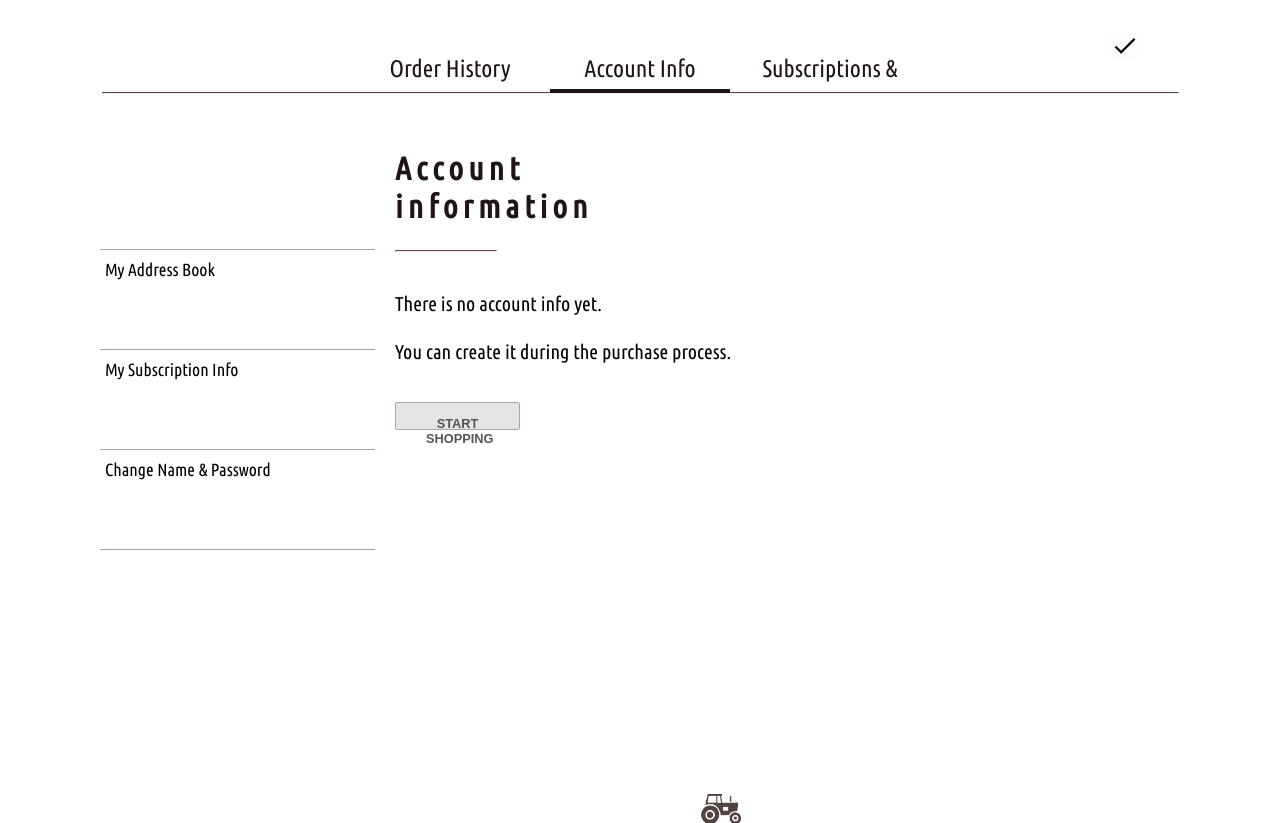
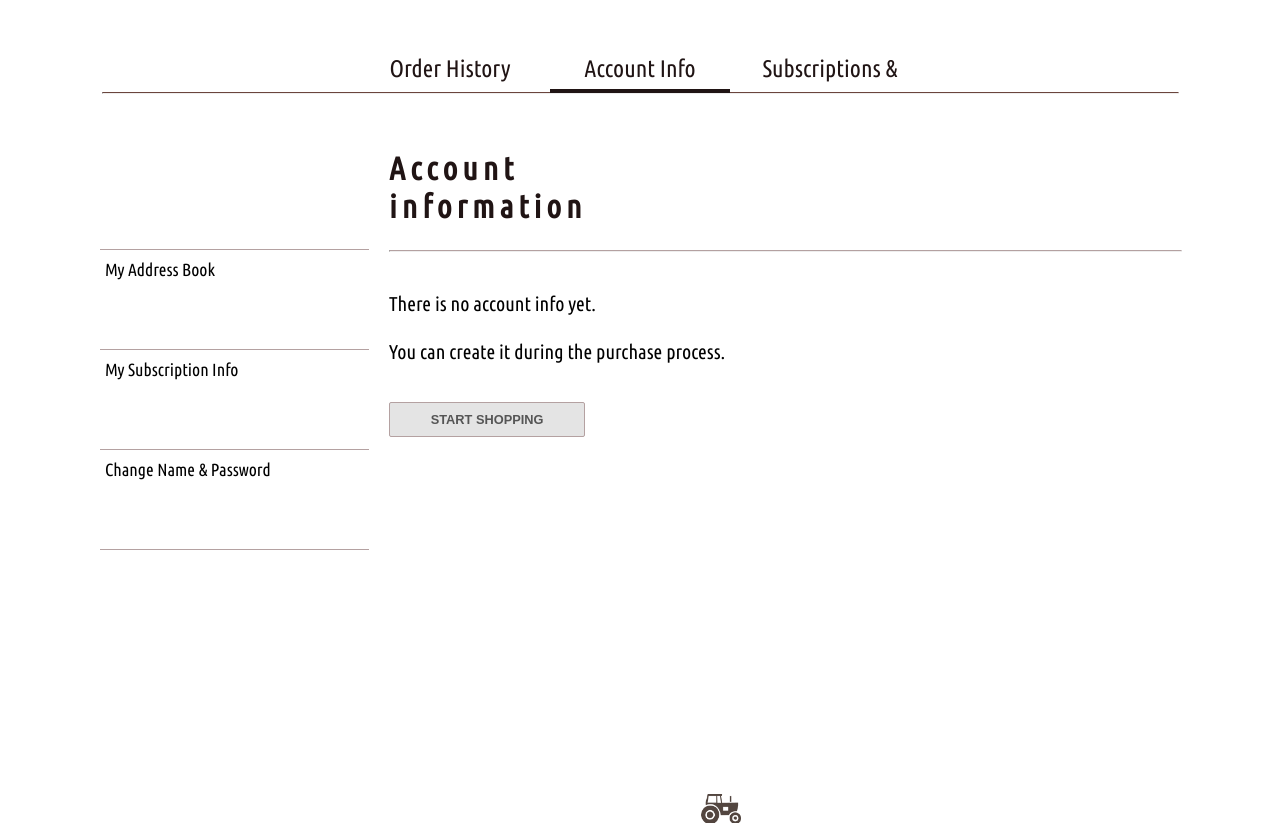
Before and after one commit to GrinLee/grinfarm, a PHP site: page /account.php?tab=acc in a window 1280 px wide. Shown: the part 80-903 px from the top of the page. Run offline with PHP 8.4, Linux system fonts and the light colour scheme; the visitor is signed in with stand-in values (Sample User, id 1); data comes from the database, SQL or seed files in the repository; data that the repository does not hold is empty; some libraries are stand-ins or nearby versions; some web fonts are replaced.

Commit message:
fixed overrided a[shop] tag, trimmed hr bar of account

```diff
--- a/account.php
+++ b/account.php
@@ -246,7 +246,7 @@ function getInputValue($in) {
 
                     <div class="main_sec">
                         <h2 class="main_title">Account  </br> information</h2>
-
+                        <hr class="order_hr">
 
                         <?php if(isset($firstName)){ ?>
                             <div class="m_sec acc">
@@ -333,7 +333,7 @@ function getInputValue($in) {
 
                     <div class="main_sec">
                         <h2 class="main_title">Newsletter </br> Subscriptions</h2>
-
+                        <hr class="order_hr">
                         <?php
                             echo GetAccountAlerts::getSubscriptAlert($chked);
                         ?>
--- a/assets/css/style.css
+++ b/assets/css/style.css
@@ -112,7 +112,7 @@ body{
         color: var(--brow);
     }
 
-    a[href="shop.php"]:after{
+    .headNav a[href="shop.php"]:after{
         content: "";
         background-size: Contain;
         background-image: url(../../assets/img/logo/chk_mk.gif);
@@ -564,7 +564,7 @@ body{
     }
 
     section hr{
-        width: 100px;
+        width: 95%;
         border-top: var(--brow) solid 1px ;
     }
     .login-container hr{
@@ -686,6 +686,16 @@ body{
         margin: 0 auto;
         min-width: 880px;
     }
+
+    .mainAnchor.t_acc .main_sec{
+        width: 62vw;
+        min-width: 400px;
+    }
+
+    .mainAnchor.t_ord .main_sec{
+        width: 62vw;
+        min-width: 400px;
+    }
     .main_title{
         margin: 0px 25px 25px 0px;
         font-size: 2em;
@@ -727,25 +737,25 @@ body{
         cursor:pointer;
     }
     .left_sec{
-        margin: 45px 20px 0 0;
-        width: 275px;
+        margin: 45px 17px 0 0;
+        width: 270px;
         display: block;
     }
     .left_sec.acc{
         margin: 100px 20px 0 0;
     }
     .left_sec.ord{
+        width: 260px;
+    }
+    .left_sec.sub{
         width: 265px;
-    }
-    .left_sec.sub{
-        width: 285px;
     }
 
     .left_sec.ord > div{
         padding: 0 0 65px;
     }
     .left_sec.acc > div{
-        padding: 10px 5px 70px;
+        padding: 10px 0 70px 5px;
         border-bottom: var(--bord) solid 1px;
     }
     .left_sec.sub > div{
@@ -755,7 +765,7 @@ body{
     /* address book */
     .address.book{
         padding: 0 0 15px 15px;
-        width: 240px;
+        width: 230px;
         margin: 20px 0 0 0;
         border: 0.5px solid var(--bord);
         font-family: 'Lucida Sans', 'Lucida Sans Regular', 'Lucida Grande', 'Lucida Sans Unicode', Geneva, Verdana, sans-serif;
@@ -1128,6 +1138,13 @@ body{
         border: var(--bord) solid 1px;
         background-color: var(--ligy);
     }
+
+    .ord_center button.ord_buy{
+        height: 35px;
+        width: 196px;
+        padding: 0;
+    }
+
     .p-name.side{ color: var(--brow); }
     .p-desc.side{ color: var(--grey); font-size: 14px; }
     .p-price.side{ color: var(--yebr); margin: 8px 0; }
@@ -1969,7 +1986,7 @@ body{
         display: flex;
         cursor: pointer;
         width: 260px;
-        margin: 15px 0 15px 15px;
+        margin: 15px 0 15px 5px;
         overflow: hidden;
     }
     .order.side .p-name{
@@ -2275,7 +2292,7 @@ body{
             }
 
 
-            a[href="shop.php"]:after{
+            .headNav a[href="shop.php"]:after{
                 left: 110px;
                 top: 10px;
                 width: 25px;
@@ -2941,7 +2958,7 @@ body{
                         color: var(--brow);
                     }
 
-                    a[href="shop.php"]:after{
+                    .headNav a[href="shop.php"]:after{
                         top: 15px;
                         left: 135px;
                         width: 25px;
--- a/includes/classes/AccountSub.php
+++ b/includes/classes/AccountSub.php
@@ -103,8 +103,7 @@ class AccountSub{
 
     public static function changePassword($data){
 
-        $username = $data['username'];
-        $user = isset($username)?$username:'';
+        $user = isset($data['username']) ? $data['username'] : '';
 
         $html ='';
         $html .='<div class="form-div acc">
--- a/includes/classes/GetAccountAlerts.php
+++ b/includes/classes/GetAccountAlerts.php
@@ -8,12 +8,10 @@ class GetAccountAlerts {
 
         $html ='';
         $html .='<div class="m_sec ord">
-                    <hr>
                     <div class="ord_flex">
                         <a href="javascript:void(0)"><h3><i class=\'fa-solid fa-plus\'></i>&nbsp &nbsp Wish List</h3></a>
                     </div>
-                    <hr>
-
+                    <hr class="order_hr">
                     <div class="ord_center">
                         <p>You haven\'t added any products to "New List"</p>
                         <button class="ord_buy"><a href="shop.php">Start Shopping</a></button>
@@ -27,7 +25,7 @@ class GetAccountAlerts {
 
         $html ='';
         $html .='<div class="m_sec acc empty">
-                    <hr>
+
                     <div class="ord_center">
                         <p>There is no account info yet.
                         </br></br> You can create it during the purchase process.</p>
@@ -45,7 +43,6 @@ class GetAccountAlerts {
 
         $html ='';
         $html .='<div class="m_sec sub">
-                    <hr>
                     <div>
                         <form id="subscript" action="account.php" method="POST">
                             <input id="subinput" type="checkbox" checked />
--- a/includes/relateProdSide.php
+++ b/includes/relateProdSide.php
@@ -1,7 +1,7 @@
 
-        <div class="sideContainer cart mx-auto mt-5 pb-5">
+<div class="sideContainer cart mx-auto mt-5 pb-5">
 
-            <div class="side arr text-center py-5">
+            <div class="side arr py-5">
                  <hr class="side mx-auto">
                  <h3>Featured items You may like</h3>
             </div>
@@ -14,7 +14,7 @@
         $qryR = $preview->getRandProduct();
             while($rowR = $qryR->fetch(PDO::FETCH_ASSOC)){
     ?>
-            <div class="prd_rel side cart text-center">
+            <div class="prd_rel side cart">
                 <img class="p_img side mb-3" src="assets/img/products/<?php echo $rowR['product_image1']; ?>"/>
                 <div class="order side cart">
                     <p class="p-name side "><?php echo $rowR['product_name']; ?></p>
```
